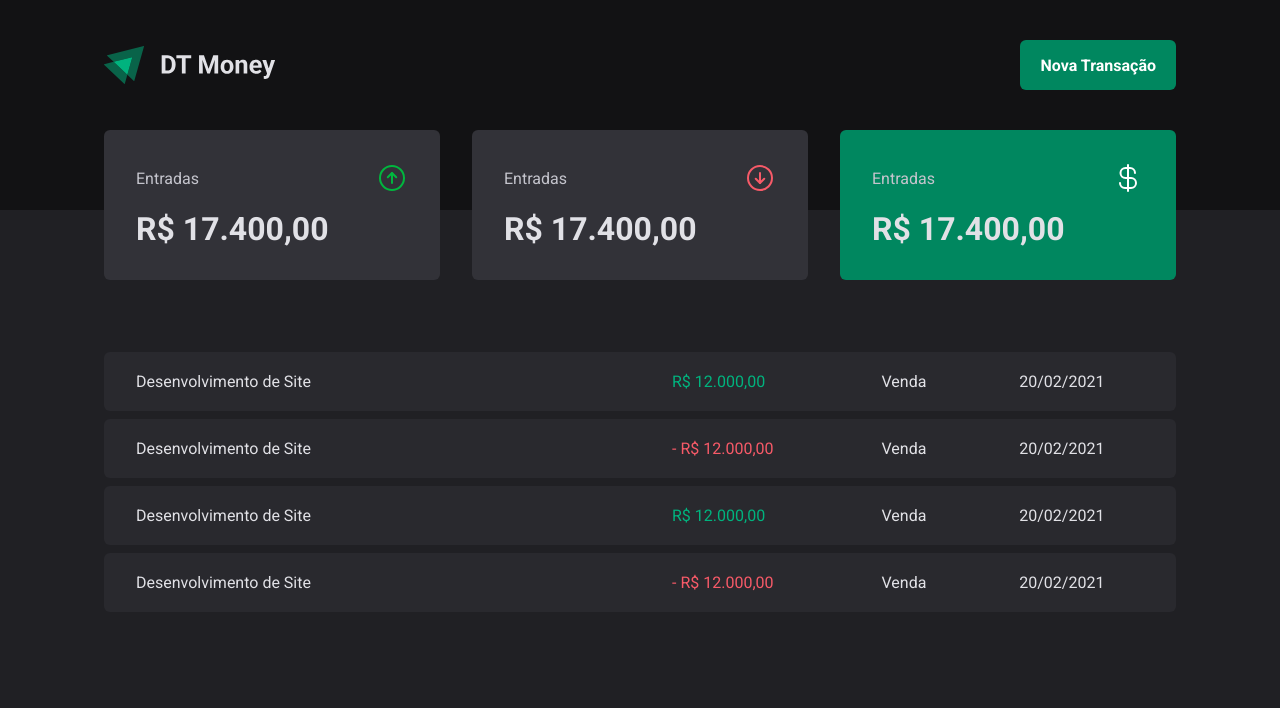
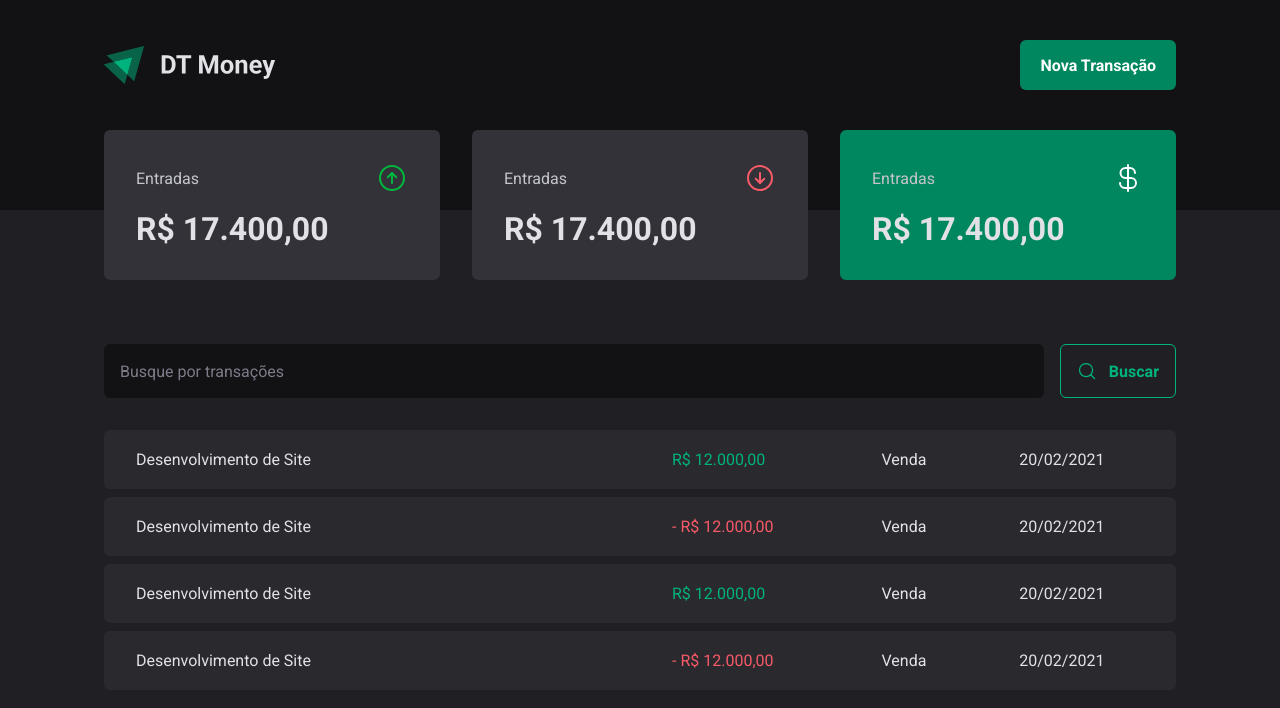
Before and after one commit to rodrigordgfs/DT-Money, a React (Vite) app: page / in a window 1280 px wide. Shown: the top 708 px of the page. Built offline with nearby package versions, Linux system fonts and the light colour scheme.

Commit message:
Feature: Componente SearchForm

```diff
--- /dev/null
+++ b/src/pages/Transactions/components/SearchForm/index.tsx
@@ -0,0 +1,14 @@
+import { SearchFormContainer } from "./styles";
+import { MagnifyingGlass } from "phosphor-react";
+
+export function SearchForm() {
+  return (
+    <SearchFormContainer>
+      <input type="text" placeholder="Busque por transações" />
+      <button>
+        <MagnifyingGlass size={20} />
+        Buscar
+      </button>
+    </SearchFormContainer>
+  );
+}
--- /dev/null
+++ b/src/pages/Transactions/components/SearchForm/styles.ts
@@ -0,0 +1,40 @@
+import styled from "styled-components";
+
+export const SearchFormContainer = styled.form`
+  display: flex;
+  gap: 1rem;
+
+  input {
+    flex: 1;
+    border-radius: 6px;
+    border: 0;
+    background: ${(props) => props.theme["gray-900"]};
+    color: ${(props) => props.theme["gray-300"]};
+    padding: 1rem;
+
+    &::placeholder {
+      color: ${(props) => props.theme["gray-500"]};
+    }
+  }
+
+  button {
+    display: flex;
+    align-items: center;
+    gap: 0.75rem;
+    border: 0;
+    padding: 1rem;
+    background: transparent;
+    border: 1px solid ${(props) => props.theme["green-300"]};
+    color: ${(props) => props.theme["green-300"]};
+    font-weight: 700;
+    border-radius: 6px;
+    cursor: pointer;
+
+    &:hover {
+      background: ${(props) => props.theme["green-500"]};
+      border: 1px solid ${(props) => props.theme["green-500"]};
+      color: ${(props) => props.theme["white"]};
+      transition: background-color 0.2s, color 0.2s, border-color 0.2s;
+    }
+  }
+`;
--- a/src/pages/Transactions/index.tsx
+++ b/src/pages/Transactions/index.tsx
@@ -1,5 +1,6 @@
 import { Header } from "../../components/Header";
 import { Summary } from "../../components/Summary";
+import { SearchForm } from "./components/SearchForm";
 import {
   PriceHighlight,
   TransactionsContainer,
@@ -12,6 +13,7 @@
       <Header />
       <Summary />
       <TransactionsContainer>
+        <SearchForm />
         <TransactionsTable>
           <tbody>
             <tr>
--- a/src/pages/Transactions/styles.ts
+++ b/src/pages/Transactions/styles.ts
@@ -11,7 +11,7 @@
   width: 100%;
   border-collapse: separate;
   border-spacing: 0 0.5rem;
-  /* margin-top: 1.5rem; */
+  margin-top: 1.5rem;
 
   td {
     padding: 1.25rem 2rem;
```
